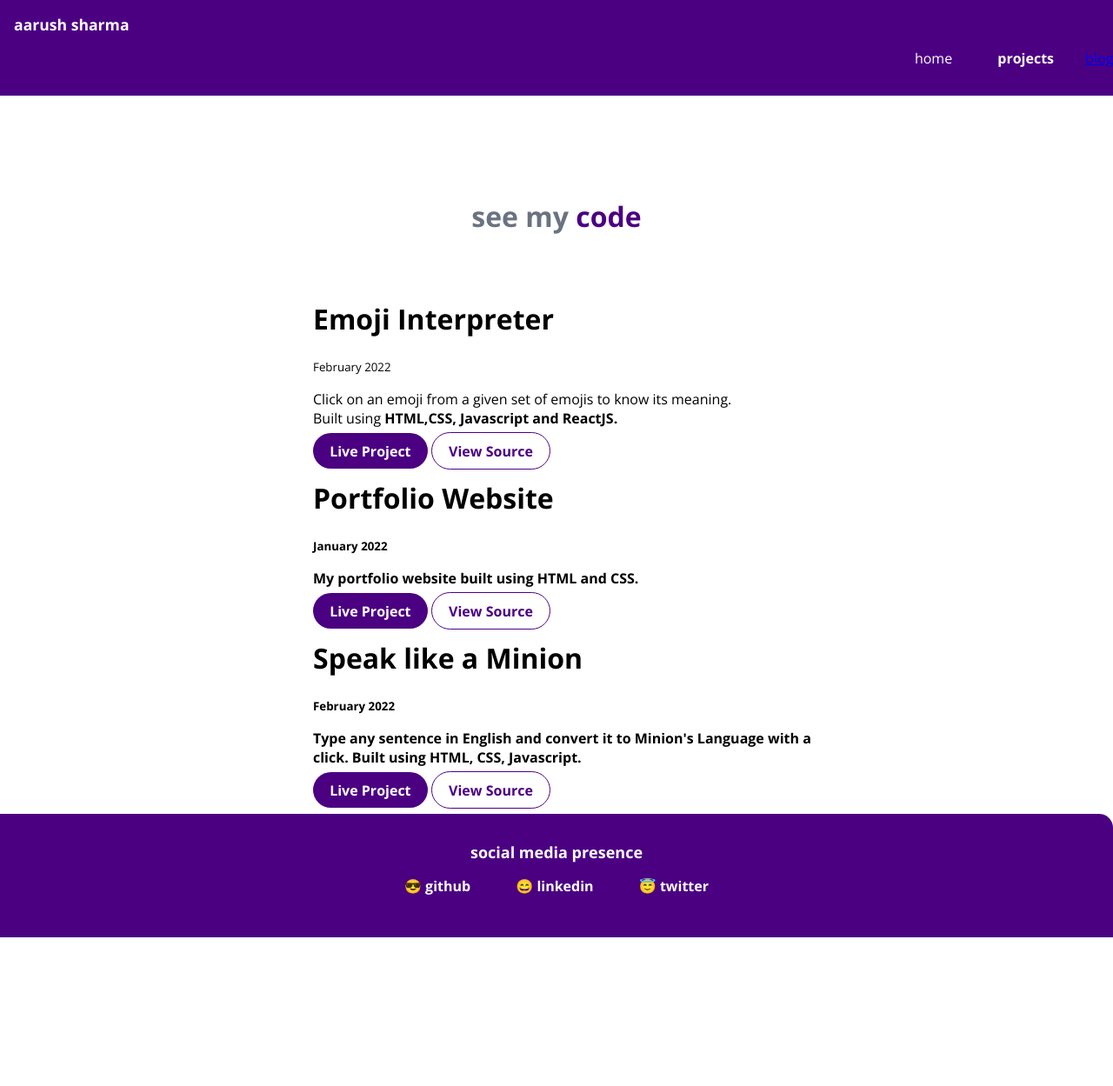
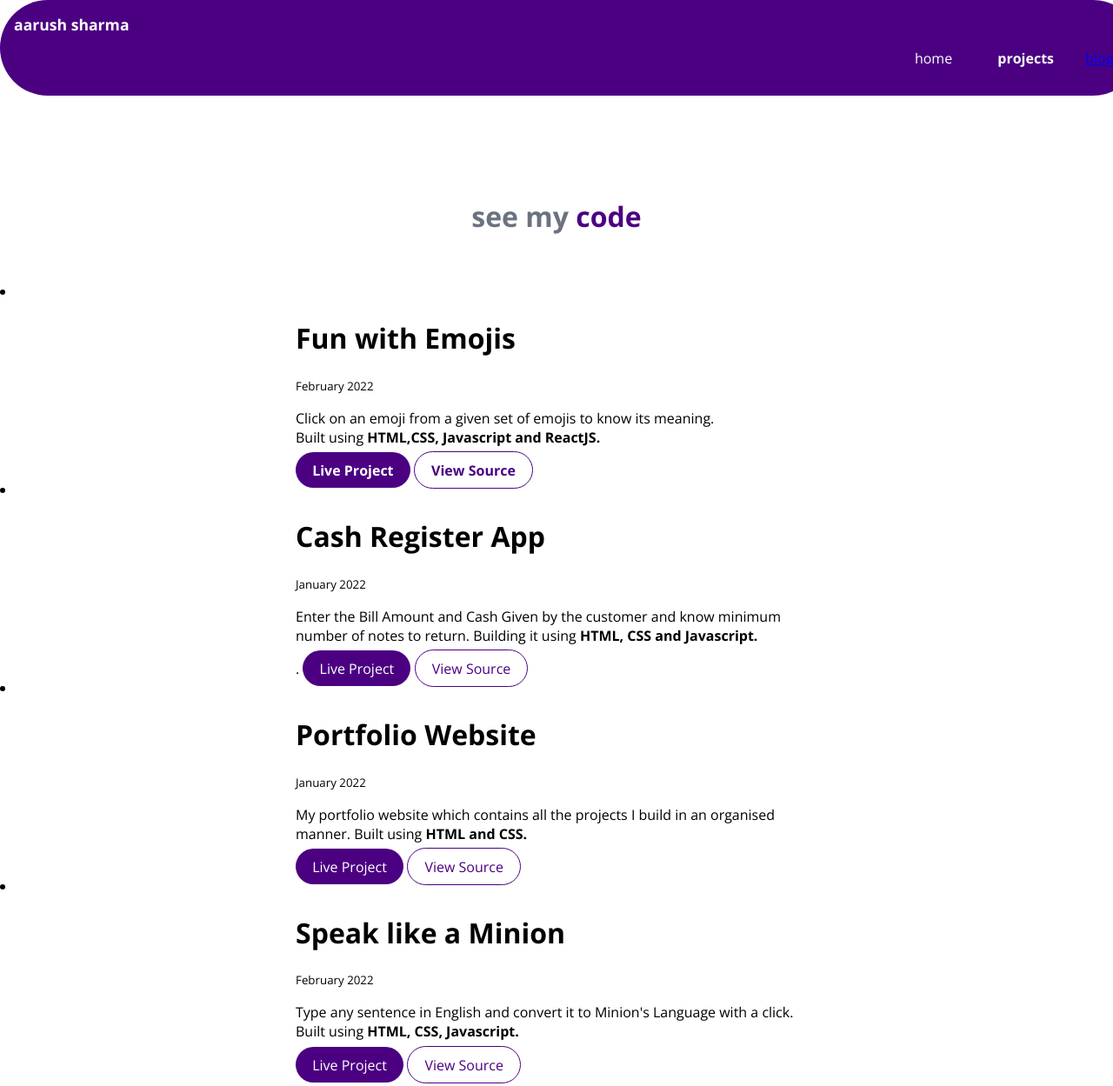
Before and after one commit to AarushSharmaa/Portfolio, a plain HTML site: page projects.html in a window 1280 px wide. Shown: the top 1249 px of the page at 87% size. Before the commit the page ends 1078 px from the top, so only its background shows below. Drawn offline with nearby package versions, Linux system fonts and the light colour scheme.

Commit message:
fix : projects.html

```diff
--- a/projects.html
+++ b/projects.html
@@ -32,13 +32,13 @@
     </header>
 
 
-    <ul class="list-non-bullet">
+
 
         <li>
             <div class="container-center margin-md">
-                <h1>Emoji Interpreter</h1>
+                <h1>Fun with Emojis</h1>
                 <small>February 2022</small>
-                <p>Click on an emoji from a given set of emojis to know its meaning. <br>
+                <p> Click on an emoji from a given set of emojis to know its meaning. <br>
                     Built using <strong>HTML,CSS, Javascript and ReactJS.</p>
 
                 <a class="link primary-link" href="https://csb-xkmyo.netlify.app/">Live Project</a>
@@ -46,11 +46,25 @@
             </div>
         </li>
 
+
+
+        <li>
+            <div class="container-center margin-md">
+                <h1>Cash Register App</h1>
+                <small>January 2022</small>
+                <p>Enter the Bill Amount and Cash Given by the customer and know minimum number of notes to return. Building it using <strong>HTML, CSS and Javascript.</strong></p>.
+
+                <a class="link primary-link" href="https://kiranadukan.netlify.app/">Live Project</a>
+                <a class="link secondary-link" href="https://github.com/AarushSharmaa/cash-register">View Source</a>
+            </div>
+        </li>
+
+
         <li>
             <div class="container-center margin-md">
                 <h1>Portfolio Website</h1>
                 <small>January 2022</small>
-                <p>My portfolio website built using HTML and CSS.</p>
+                <p>My portfolio website which contains all the projects I build in an organised manner. Built using <strong> HTML and CSS.</strong></p>
 
                 <a class="link primary-link" href="https://aarushportfolio.netlify.app/">Live Project</a>
                 <a class="link secondary-link" href="https://github.com/AarushSharmaa/Portfolio">View Source</a>
@@ -62,15 +76,13 @@
             <div class="container-center margin-md">
                 <h1>Speak like a Minion</h1>
                 <small>February 2022</small>
-                <p>Type any sentence in English and convert it to Minion's Language with a click. Built using HTML, CSS, Javascript.
+                <p>Type any sentence in English and convert it to Minion's Language with a click. Built using <strong>HTML, CSS, Javascript.</strong>
                 </p>
                 <a class="link primary-link" href="https://talkingminion.netlify.app/">Live Project</a>
                 <a class="link secondary-link" href="https://github.com/AarushSharmaa/banana-speak">View Source</a>
             </div>
         </li>
-
-
-    </ul>
+        <br>
 
     <footer class="footer">
         <div class="footer-header">social media presence</div>
@@ -85,7 +97,7 @@
             <li class="list-item-inline">
                 <a class="link" href="https://twitter.com/aarushsharma5">😇 twitter</a>
             </li>
-        </ul>
+
 
 </body>
 
--- a/styles.css
+++ b/styles.css
@@ -10,7 +10,7 @@ body {
 /**This is how you comment in css **/
 
 hr {
-    margin: 2rem 0rem;
+    margin: 2rem 1rem;
 }
 
 :root {
@@ -37,6 +37,7 @@ hr {
     max-width: 600px;
     width: 100%;
     margin: auto;
+    font-weight: lighter;
 }
 
 /**links **/
@@ -91,6 +92,7 @@ hr {
     max-width: 100%;
     width: 100%;
     margin: auto;
+    border-radius: 20rem;
 
 }
 
@@ -159,7 +161,7 @@ hr {
     padding: 2rem 1rem;
     text-align: center;
     color: white;
-    border-top-right-radius: 1rem;
+    border-radius: 2rem;
 
 }
 
@@ -172,6 +174,7 @@ hr {
 {
     font-weight: bold;
     font-size: large;
+    color: var(--off-white);
 }
 
 footer ul {
```
Also changed, not shown: blogs.html (+2 -4 lines).
